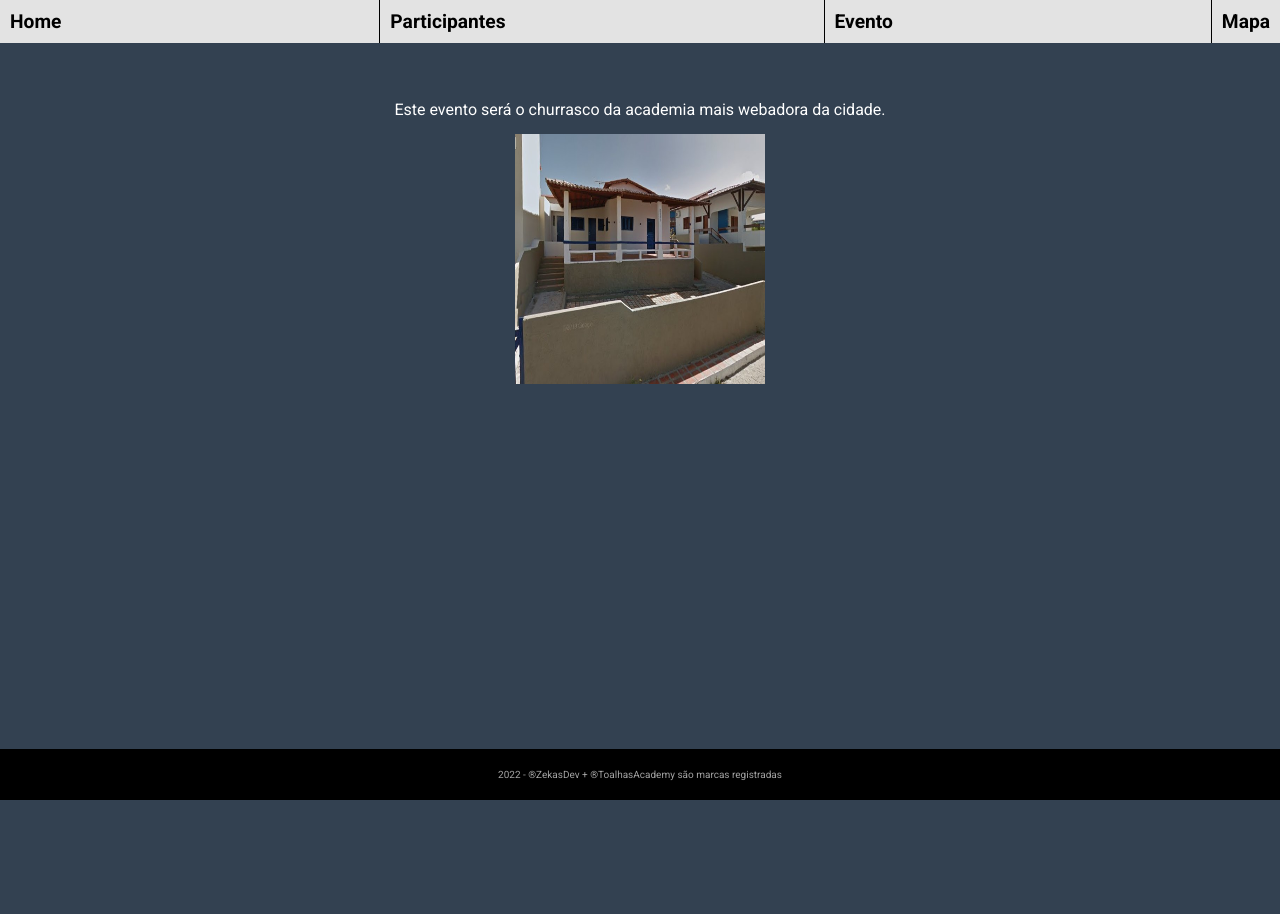
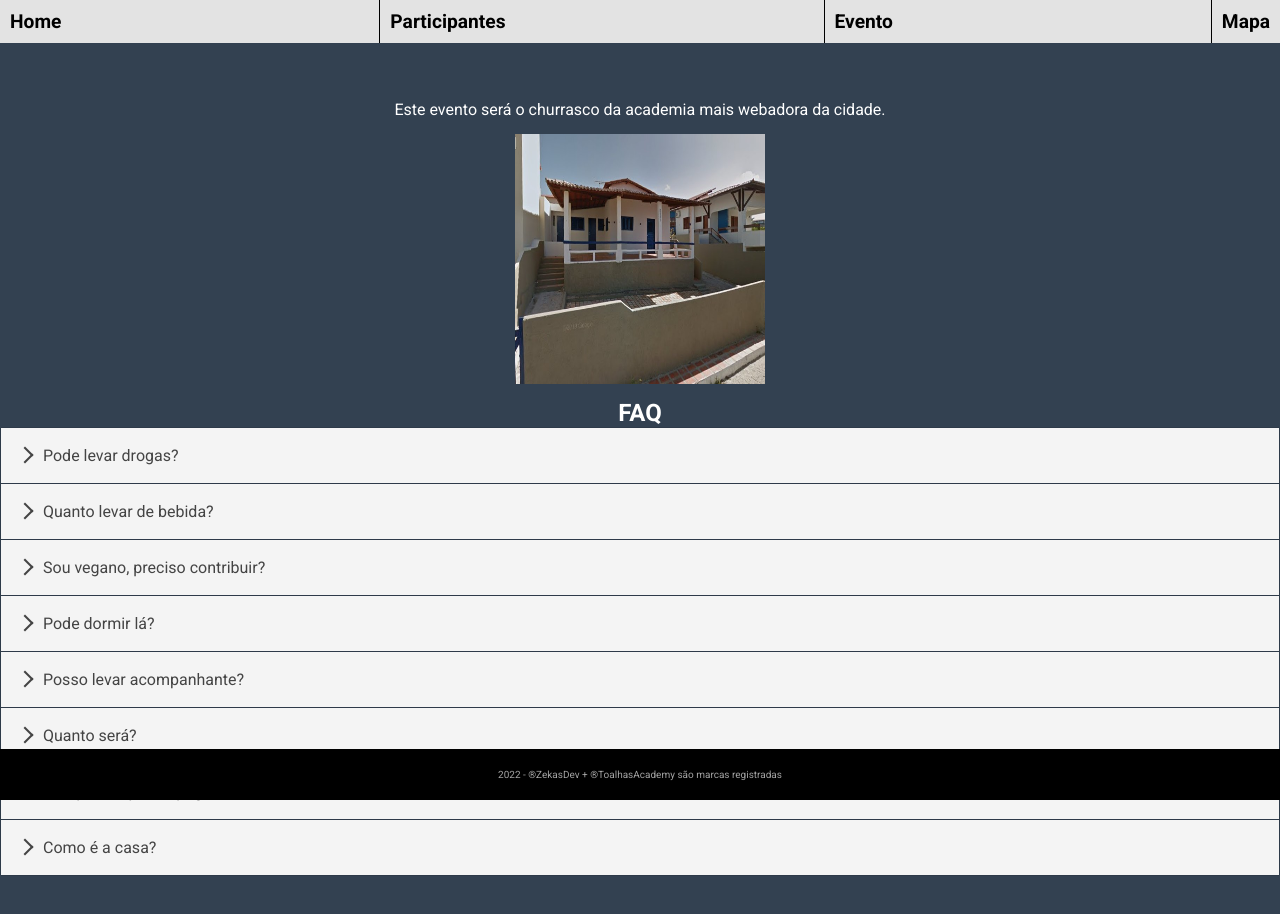
Before and after one commit to ZekasDev/ChurrAscademy, a React (Vite) app: page /event in a window 1280 px wide. Shown: the top 914 px of the page. Before the commit the page ends 800 px from the top, so only its background shows below. Built offline with nearby package versions, Linux system fonts and the light colour scheme.

Commit message:
Estrutura FAQ

```diff
--- a/package.json
+++ b/package.json
@@ -10,6 +10,7 @@
   },
   "dependencies": {
     "react": "^18.2.0",
+    "react-accessible-accordion": "^5.0.0",
     "react-dom": "^18.2.0",
     "react-router-dom": "^6.4.3",
     "sass": "^1.56.0"
--- a/src/pages/Event/Event.jsx
+++ b/src/pages/Event/Event.jsx
@@ -1,6 +1,14 @@
 import { Footer } from "../../components/Footer/Footer";
 import { Header } from "../../components/Header/Header";
 import HouseImage from "../../assets/imgs/Casa.jpg";
+import {
+  Accordion,
+  AccordionItem,
+  AccordionItemHeading,
+  AccordionItemButton,
+  AccordionItemPanel,
+} from 'react-accessible-accordion';
+import 'react-accessible-accordion/dist/fancy-example.css';
 import "./Event.scss";
 
 export function Event() {
@@ -11,6 +19,99 @@ export function Event() {
         <p>Este evento será o churrasco da academia mais webadora da cidade.</p>
 
         <img src={HouseImage} />
+
+        <h2>FAQ</h2>
+
+
+        <Accordion>
+            <AccordionItem>
+                <AccordionItemHeading>
+                    <AccordionItemButton>
+                    Pode levar drogas?
+                    </AccordionItemButton>
+                </AccordionItemHeading>
+                <AccordionItemPanel>
+                    <p>
+                    Depende. O verdinho sim e somente ele, caso seja verificado a presença daquela parada branca, será expulso. Isso não é negociável.
+                    </p>
+                </AccordionItemPanel>
+            </AccordionItem>
+            <AccordionItem>
+                <AccordionItemHeading>
+                    <AccordionItemButton>
+                    Quanto levar de bebida?                    </AccordionItemButton>
+                </AccordionItemHeading>
+                <AccordionItemPanel>
+                    <p>
+                    Lembre-se que será uma confraternização saudável. Leve a quantidade de bebidas de consumo socializável. Nada de ficar doidão! O intuito é conversar, rir, brincar e não passar mal, gritar, ou de fazer um rolê infinito até de manhã no outro dia.
+                    </p>
+                </AccordionItemPanel>
+            </AccordionItem>
+            <AccordionItem>
+                <AccordionItemHeading>
+                    <AccordionItemButton>
+                    Sou vegano, preciso contribuir?                    </AccordionItemButton>
+                </AccordionItemHeading>
+                <AccordionItemPanel>
+                    <p>
+                    Cancele sua ida. É um churrasco e não um 'Sarau a Mãe Natureza'.                    </p>
+                </AccordionItemPanel>
+            </AccordionItem>
+            <AccordionItem>
+                <AccordionItemHeading>
+                    <AccordionItemButton>
+                    Pode dormir lá?                    </AccordionItemButton>
+                </AccordionItemHeading>
+                <AccordionItemPanel>
+                    <p>
+                    Sim, desde que você avise no seu "check-in" para podermos organizar a estadia.                    </p>
+                </AccordionItemPanel>
+            </AccordionItem>
+            <AccordionItem>
+                <AccordionItemHeading>
+                    <AccordionItemButton>
+                    Posso levar acompanhante?                    </AccordionItemButton>
+                </AccordionItemHeading>
+                <AccordionItemPanel>
+                    <p>
+                    Depende. Se for namorada/ficante/esquema, sim (e que entre no raxa das compras). Se for amigo(a) pra aglomerar, não. Lembre-se, a confra é da Academia.                    </p>
+                </AccordionItemPanel>
+            </AccordionItem>
+            <AccordionItem>
+                <AccordionItemHeading>
+                    <AccordionItemButton>
+                    Quanto será?
+                    </AccordionItemButton>
+                </AccordionItemHeading>
+                <AccordionItemPanel>
+                    <p>
+                    Depende da quantidade de pessoas que confirmarem. As "inscrições" terminam na quinta-feira, na sexta veremos quanto de carnes será necessário para abastecer a fome da rapaziada, e baseado nisso lançaremos no grupo a cota por pessoa. Não ache caro! Lembre-se que o "verdin" dá fome, e com a vitória do Barba 9 Fingers temos que ter PICANHA.                    </p>
+                </AccordionItemPanel>
+            </AccordionItem>
+            <AccordionItem>
+                <AccordionItemHeading>
+                    <AccordionItemButton>
+                    Até quando posso pagar a cota?
+                    </AccordionItemButton>
+                </AccordionItemHeading>
+                <AccordionItemPanel>
+                    <p>
+                    Até sábado as 10h00. De meio dia irei comprar as carnes e pegarei estrada pra Pirangi, se alguém quiser carona, avisa!                    </p>
+                </AccordionItemPanel>
+            </AccordionItem>
+            <AccordionItem>
+                <AccordionItemHeading>
+                    <AccordionItemButton>
+                    Como é a casa?
+                    </AccordionItemButton>
+                </AccordionItemHeading>
+                <AccordionItemPanel>
+                    <p>
+                    A casa são 6 quartos (5 com ar), sendo 3 suítes. Tem um amplo alpendre pra colocar redes pra descanso. A casa fica a 50m da praia. Portanto vamos APROVEITAR!                    </p>
+                </AccordionItemPanel>
+            </AccordionItem>
+        </Accordion>
+
       </div>
       <Footer />
     </div>
--- a/src/pages/Event/Event.scss
+++ b/src/pages/Event/Event.scss
@@ -9,12 +9,14 @@
 
     color: white;
     padding-top: 100px;
+    padding-bottom: 100px;
 
 
     img {
       width: 250px;
       height: 250px;
-      margin-top: 15px;
-    }
+      margin: 15px auto;
+      display: block;
+         }
   }
 }
```
Also changed, not shown: 1 other file (tests, documents, lock files or other folders).
